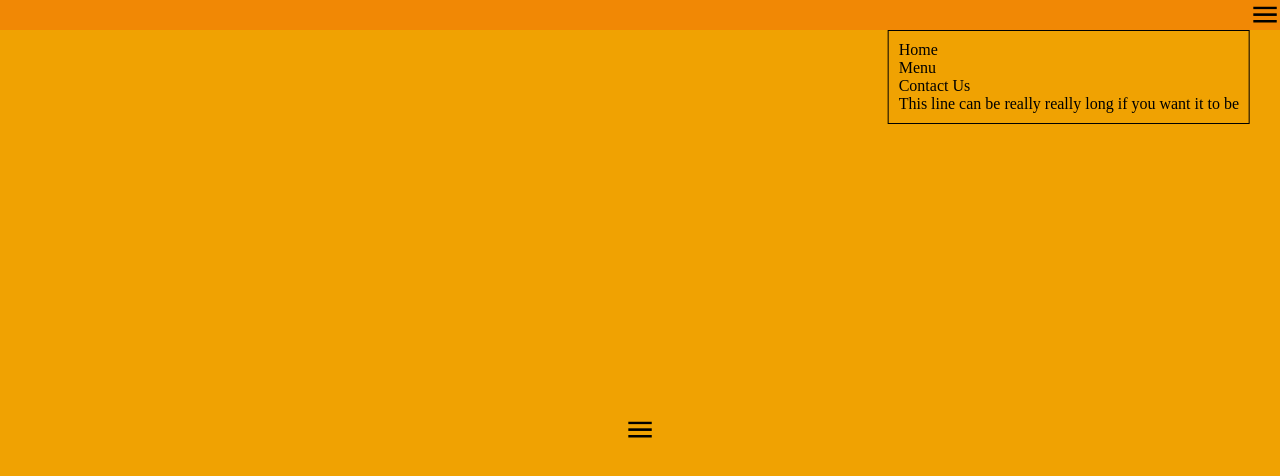
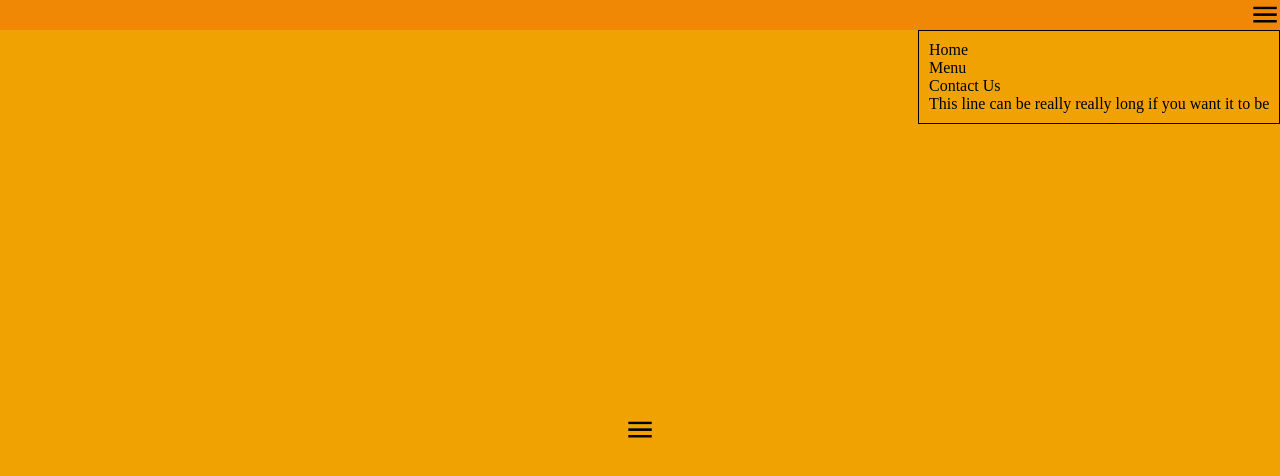
Before and after one commit to ianquill/dropdown_menu, a website built with webpack: page dist/index.html in a window 1280 px wide. Both pictures are taken after a click on the button 1265 px from the left and 15 px from the top of the page. Built offline with nearby package versions, Linux system fonts and the light colour scheme.

Commit message:
Added dropdown.css and migrated CSS. Fixed positioning bug.

```diff
--- /dev/null
+++ b/src/dropdown.css
@@ -0,0 +1,37 @@
+:not(.visible).dropdown {
+  visibility: hidden;
+}
+
+.dropdown-list {
+  height: min-content;
+  position: relative;
+  border: 1px solid black;
+  margin: 0;
+  list-style: none;
+  padding: 10px;
+  text-align: left;
+
+  display: flex;
+  flex-direction: column;
+  flex-wrap: nowrap;
+  flex-shrink: 0;
+}
+
+.dropdown-item {
+  height: min-content;
+}
+
+.menu-icon {
+  pointer-events: none;
+  position: absolute;
+}
+
+.dropdown-component {
+  display: flex;
+}
+
+.dropdown-button {
+  position: absolute;
+  border: 0;
+  background-color: inherit;
+}
--- a/src/dropdown.js
+++ b/src/dropdown.js
@@ -3,6 +3,9 @@ import Menu from "./menu.png";
 class Dropdown extends HTMLElement {
   constructor() {
     super();
+
+    this.iconWidth = '30px';
+    this.iconHeight = '30px';
 
     console.log("running constructor for dropdown");
     console.log(this.id);
@@ -20,16 +23,30 @@ class Dropdown extends HTMLElement {
       this.clickButton();
     });
 
+    this.button.style.width = this.iconWidth;
+    this.button.style.height = this.iconHeight;
+
     this.icon.addEventListener("click", () => {
       console.log("clicked icon");
     });
 
     this.icon.src = Menu;
+    this.icon.style.width = this.iconWidth;
+    this.icon.style.height = this.iconHeight;
 
-    this.newContent = document.createElement("div");
+    this.list.style.top = this.iconHeight;
 
-    this.newContent.innerHTML = "<style> backgrond-color: red; </style>";
-    this.appendChild(this.newContent);
+    this.style.width = this.iconWidth;
+    this.style.height = this.iconHeight;
+
+
+    this.width = this.list.offsetWidth;
+    this.rights = this.querySelectorAll('.right');
+    for (let i = 0; i < this.rights.length; i++) {
+      this.rights[i].style.transformOrigin = 'top right';
+      this.rights[i].style.transform = `translate(-${this.width}px`;
+      this.rights[i].style.left = this.iconWidth;
+    }
   }
 
   // connectedCallback() {}
--- a/src/index.js
+++ b/src/index.js
@@ -1,4 +1,5 @@
 import "./style.css";
+import "./dropdown.css";
 import { Dropdown } from "./dropdown.js";
 
 // const dropdowns = document.querySelectorAll(".dropdown-template");
--- a/src/style.css
+++ b/src/style.css
@@ -1,6 +1,6 @@
-:not(.visible).dropdown {
+/* :not(.visible).dropdown {
   display: none;
-}
+} */
 
 html {
   overflow-x: hidden;
@@ -20,14 +20,14 @@ body {
   height: 100%;
 }
 
-.dropdown-button {
+/* .dropdown-button {
   width: 30px;
   height: 30px;
 
   position: absolute;
-}
+} */
 
-.dropdown-list {
+/* .dropdown-list {
   height: min-content;
   position: relative;
   top: 30px;
@@ -41,29 +41,29 @@ body {
   flex-direction: column;
   flex-wrap: nowrap;
   flex-shrink: 0;
-}
+} */
 
-.dropdown-item {
+/* .dropdown-item {
   height: min-content;
-}
+} */
 
-.right {
+/* .right {
   transform-origin: top right;
   transform: translate(-100%);
-}
+} */
 
-.menu-icon {
+/* .menu-icon {
   pointer-events: none;
   position: absolute;
   width: 30px;
   height: 30px;
-}
+} */
 
-.dropdown-component {
+/* .dropdown-component {
   display: flex;
   width: 30px;
   height: 30px;
-}
+} */
 
 header {
   position: relative;
@@ -74,7 +74,7 @@ header {
   padding: 0;
 }
 
-.dropdown-button {
+/* .dropdown-button {
   border: 0;
   background-color: inherit;
-}
+} */
```
Also changed, not shown: dist/main.js.
